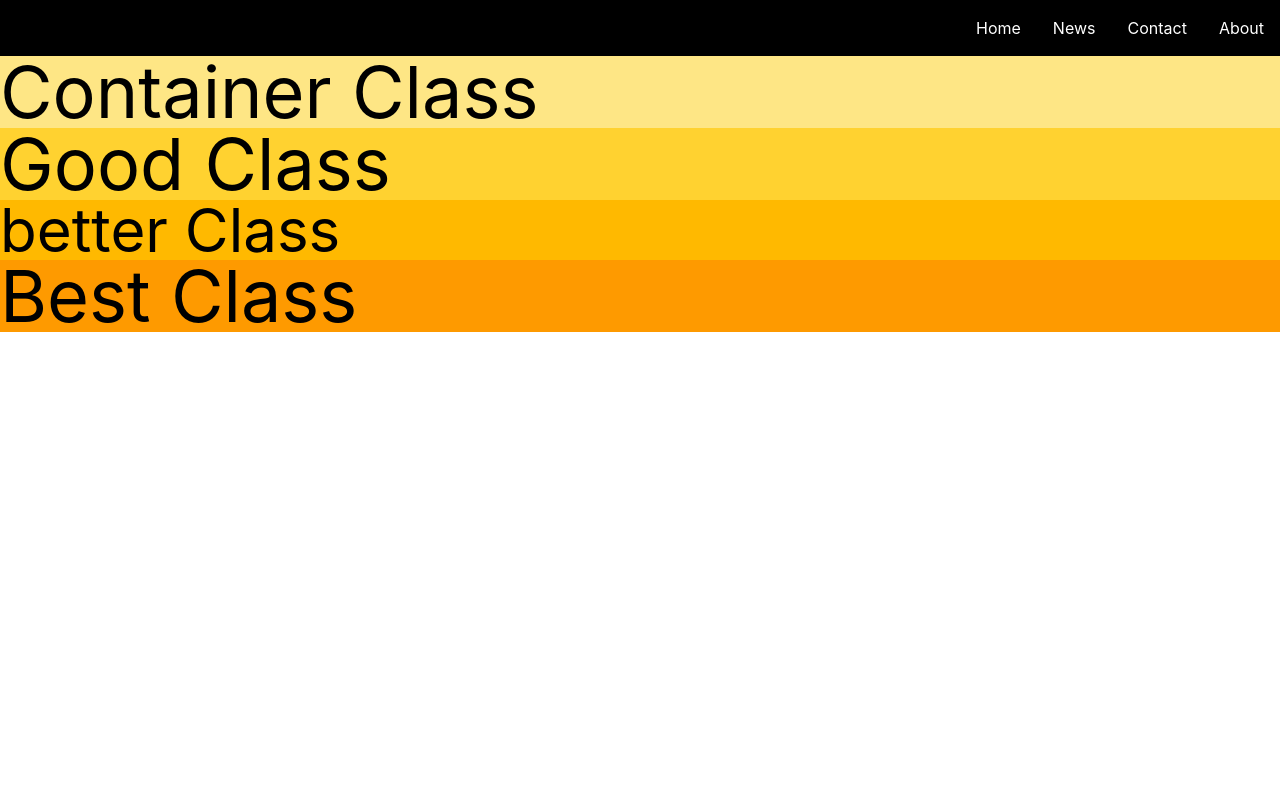
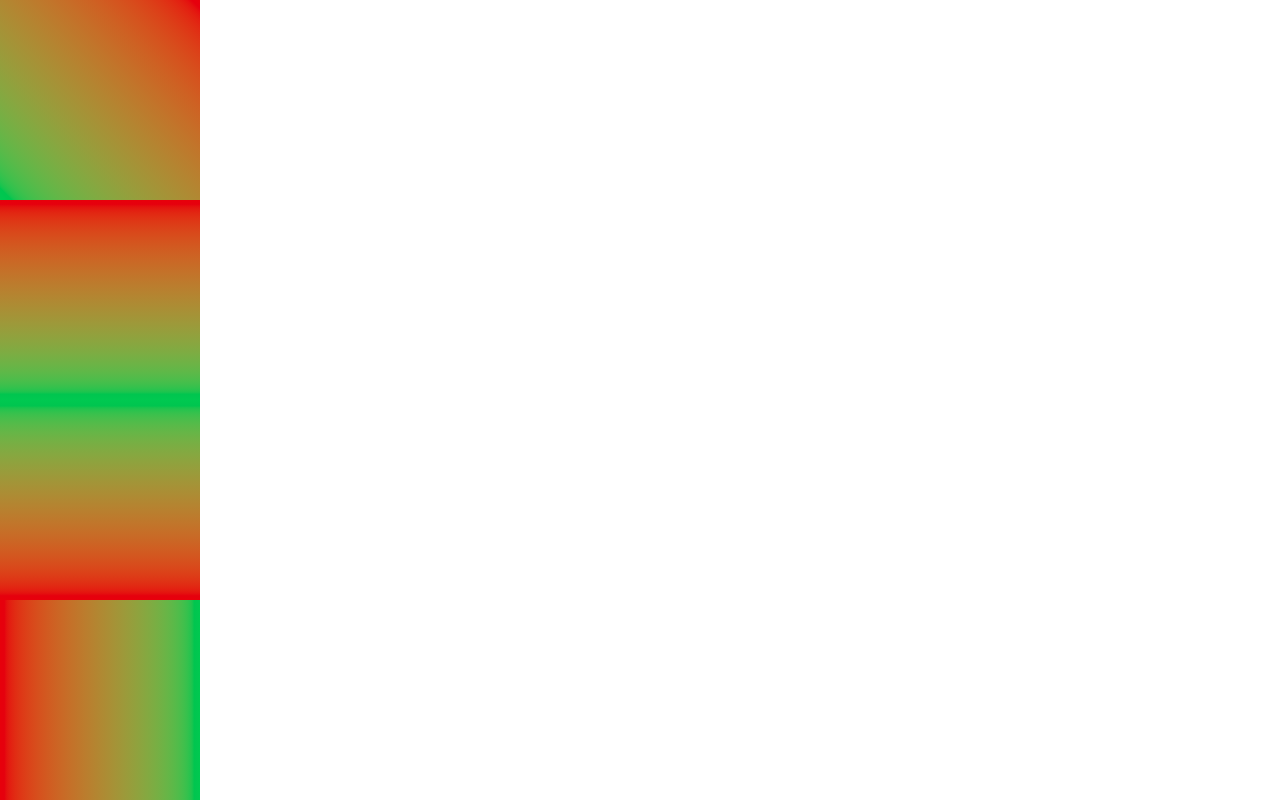
Before and after one commit to md-rayhan-shorif/Tailwind, a React (Vite) app: page / in a window 1280 px wide. Shown: the top 802 px of the page. Built offline with nearby package versions, Linux system fonts and the light colour scheme.

Commit message:
Background Image and Color ( Gradient ) and Shadow tutorial

```diff
--- a/src/App.jsx
+++ b/src/App.jsx
@@ -10,6 +10,7 @@ import Height from './topics/Height'
 import SizeClass from './topics/SizeClass'
 import Positions from './topics/Positions'
 import Container from './topics/Container'
+import Background from './topics/Background'
 
 function App() {
 
@@ -22,7 +23,8 @@ function App() {
       {/* <Height/> */}
       {/* <SizeClass/> */}
       {/* <Positions/> */}
-      <Container/>
+      {/* <Container/> */}
+      <Background/>
     </>
   )
 
--- /dev/null
+++ b/src/topics/Background.jsx
@@ -0,0 +1,35 @@
+import React from 'react';
+import heroImage from '../assets/image.png';
+
+const Background = () => {
+  return (
+    <>
+
+    {/* gradient color set korar niyom. */}
+
+   <div className=' size-50  gradient bg-linear-to-bl to-green-500 from-red-600'>
+
+   </div>
+   <div className=' size-50  gradient bg-linear-to-b to-green-500 from-red-600'>
+
+   </div>
+   <div className=' size-50  gradient bg-linear-to-t to-green-500 from-red-600'>
+
+   </div>
+   <div className=' size-50  gradient bg-linear-to-r to-green-500 from-red-600'>
+
+   </div>
+
+   {/* Shadow korar niyom. */}
+   <div className=' size-50   shadow-2xl shadow-amber-600 m-20'>
+
+   </div>
+   {/* Inner shadow */}
+   <div className=' size-50   shadow-inner shadow-amber-600 m-20'>
+
+   </div>
+     </>
+  );
+}
+
+export default Background;
```
Also changed, not shown: src/assets/image.png (added), src/assets/img.png (added).
